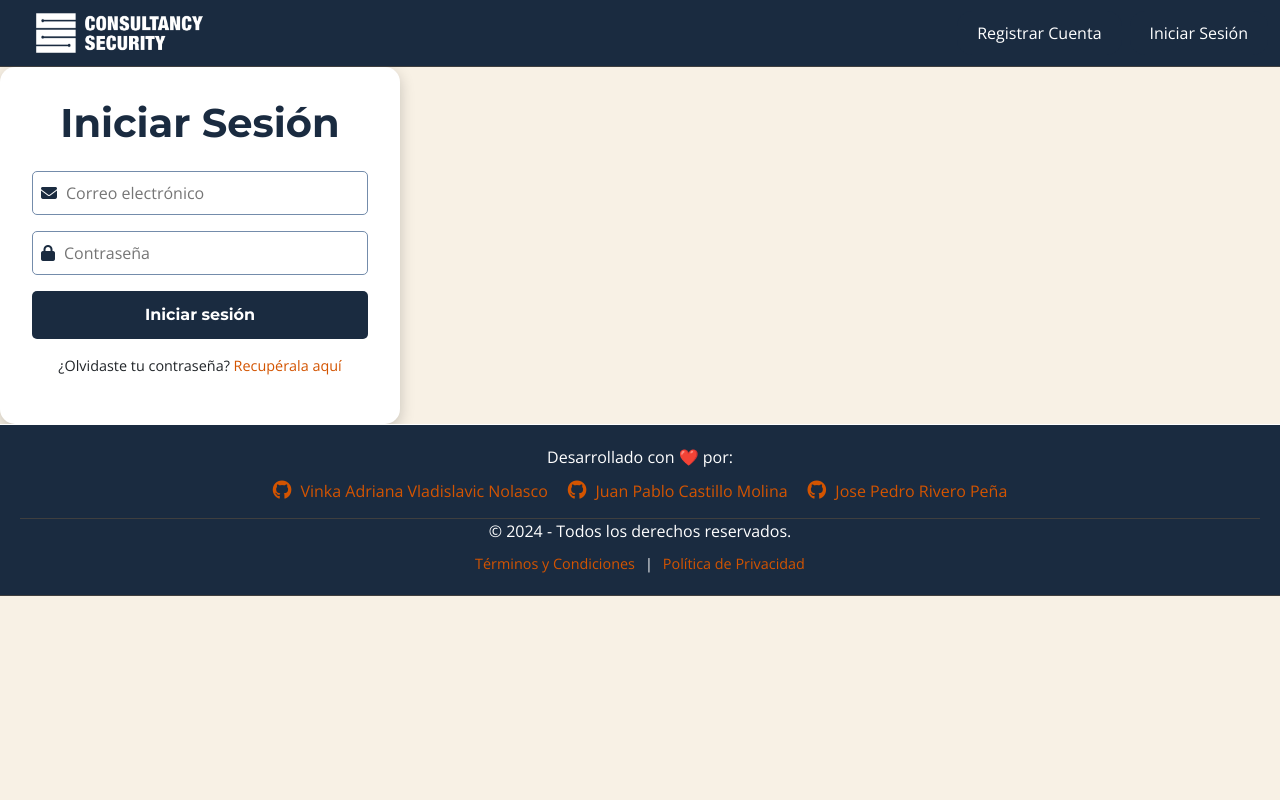
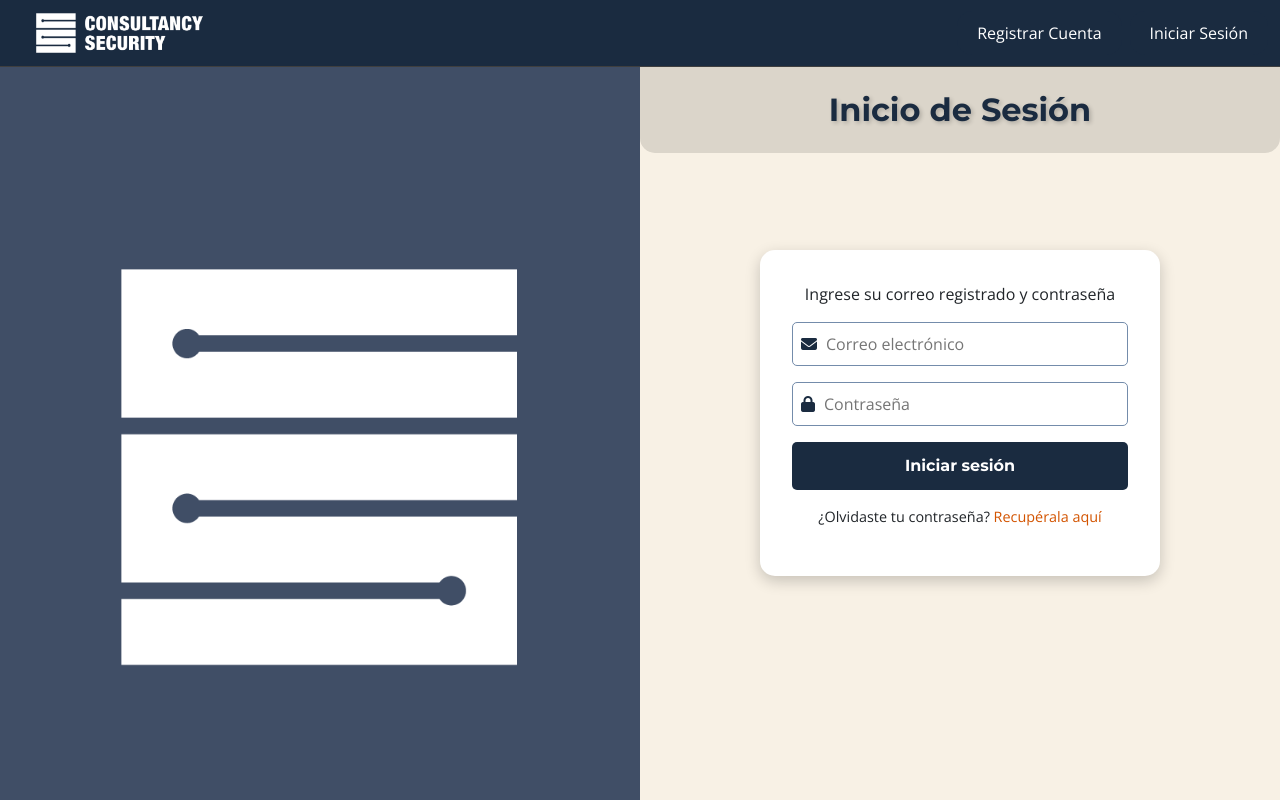
Before and after one commit to 4GeeksAcademy/Plataforma-de-Gesti-n-de-Implementaci-n-de-ISO_27001, a React app: page /login in a window 1280 px wide. Shown: the top 800 px of the page. Built offline with nearby package versions, Linux system fonts and the light colour scheme; no server answers.

Commit message:
login styles

```diff
--- a/src/front/js/pages/login.js
+++ b/src/front/js/pages/login.js
@@ -2,6 +2,7 @@ import React, { useContext, useState } from "react";
 import { Context } from "../store/appContext";
 import { useNavigate } from "react-router-dom";
 import "../../styles/login.css";
+import Logo from "../../img/white-logo.png";
 
 export const Login = () => {
     const { actions } = useContext(Context);
@@ -29,10 +30,21 @@ export const Login = () => {
     };
 
     return (
+        <div className="big-div">
+            <div className="left-div">
+                <div className="left-div-logo text-center">
+                    <img className="white-logo" src={Logo} />
+                </div>
+            </div>
+            <div className="right-div">
+                <div>
+                    <h1 className="h3-custom text-center p-4" style={{borderBottomRightRadius: "15px", borderBottomLeftRadius: "15px"}}>Inicio de Sesión</h1>
+                </div>
+                <div className="right-div-login-form">
                     <div className="login-container">
                         <div className="login-form">
-                <h1>Iniciar Sesión</h1>
-                {errorMessage && <p className="error-message">{errorMessage}</p>} {/* Mostrar errores */}
+                        {errorMessage && <p className="error-message">{errorMessage}</p>}
+                        <p className="text-center">Ingrese su correo registrado y contraseña</p>
                         <form onSubmit={handleLogin}>
                             <div className="input-group">
                                 <i className="fas fa-envelope"></i>
@@ -60,6 +72,11 @@ export const Login = () => {
                             </p>
                         </form>
                         </div>
+
+                    </div>
+                </div>
+            </div>
+
         </div>
     );
 };
--- a/src/front/styles/login.css
+++ b/src/front/styles/login.css
@@ -8,6 +8,32 @@
 
     --fuente-texto: 'Open Sans', sans-serif;
     --fuente-titulos: 'Montserrat', sans-serif;
+}
+
+
+.big-div {
+    display: flex;
+    height: 100vh;
+}
+
+.left-div {
+    flex: 1;
+    background-color: var(--navy-medium);
+    align-items: center;
+}
+
+.left-div-logo {
+    display: flex;
+    justify-content: center;
+    align-items: center;
+    height: 100%;
+}
+
+.right-div {
+    flex: 1;
+    width: 100%;
+    justify-content: center;
+    align-items: center;
 }
 
 body {
@@ -36,6 +62,15 @@ body {
     text-align: center;
     margin-bottom: 1.5rem;
 }
+
+.right-div-login-form {
+    display: flex;
+    justify-content: center;
+    align-items: center;
+    flex-direction: column;
+    height: 65vh;
+}
+
 
 .input-group {
     display: flex;
```
Lines whose indentation alone changed are shown as unchanged.
